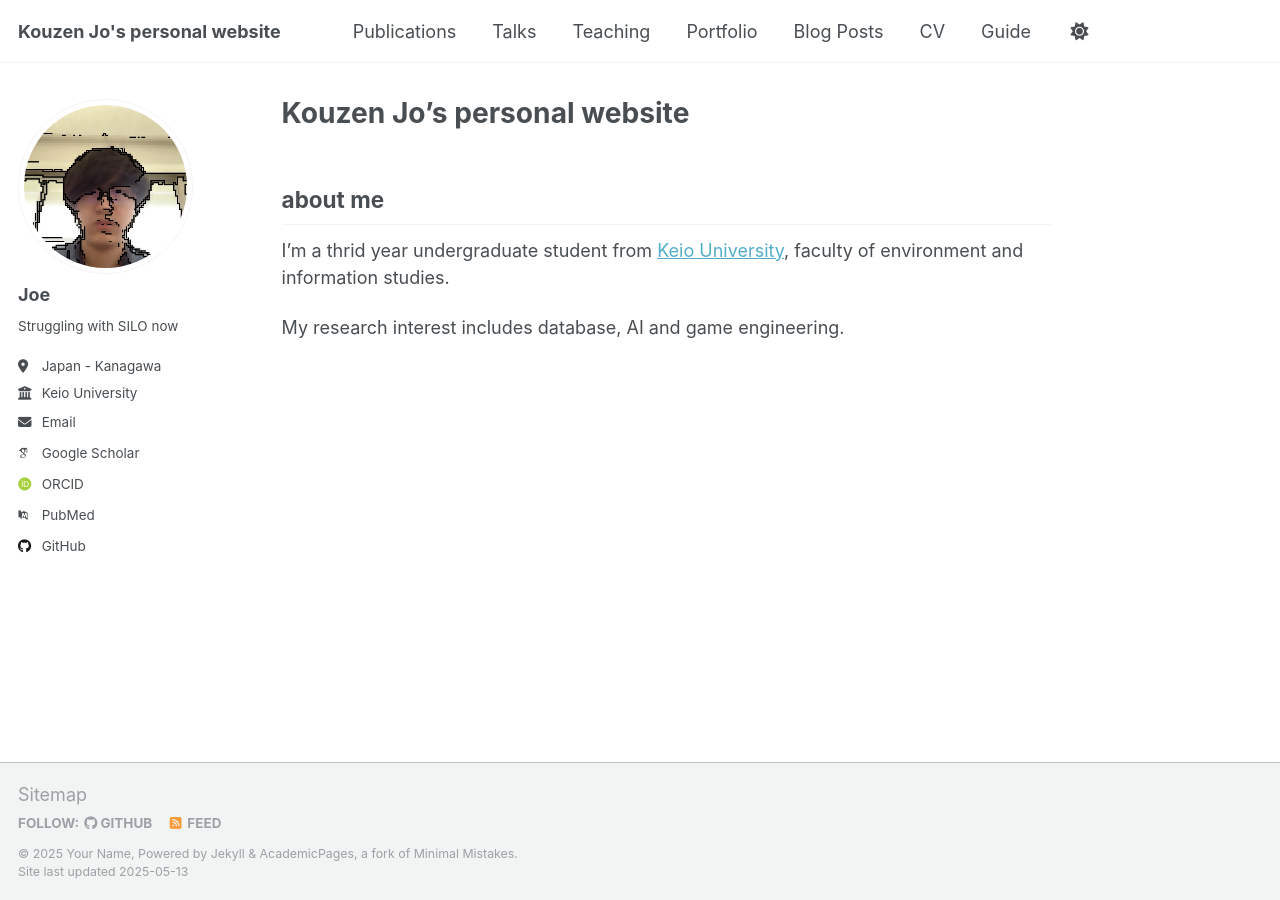
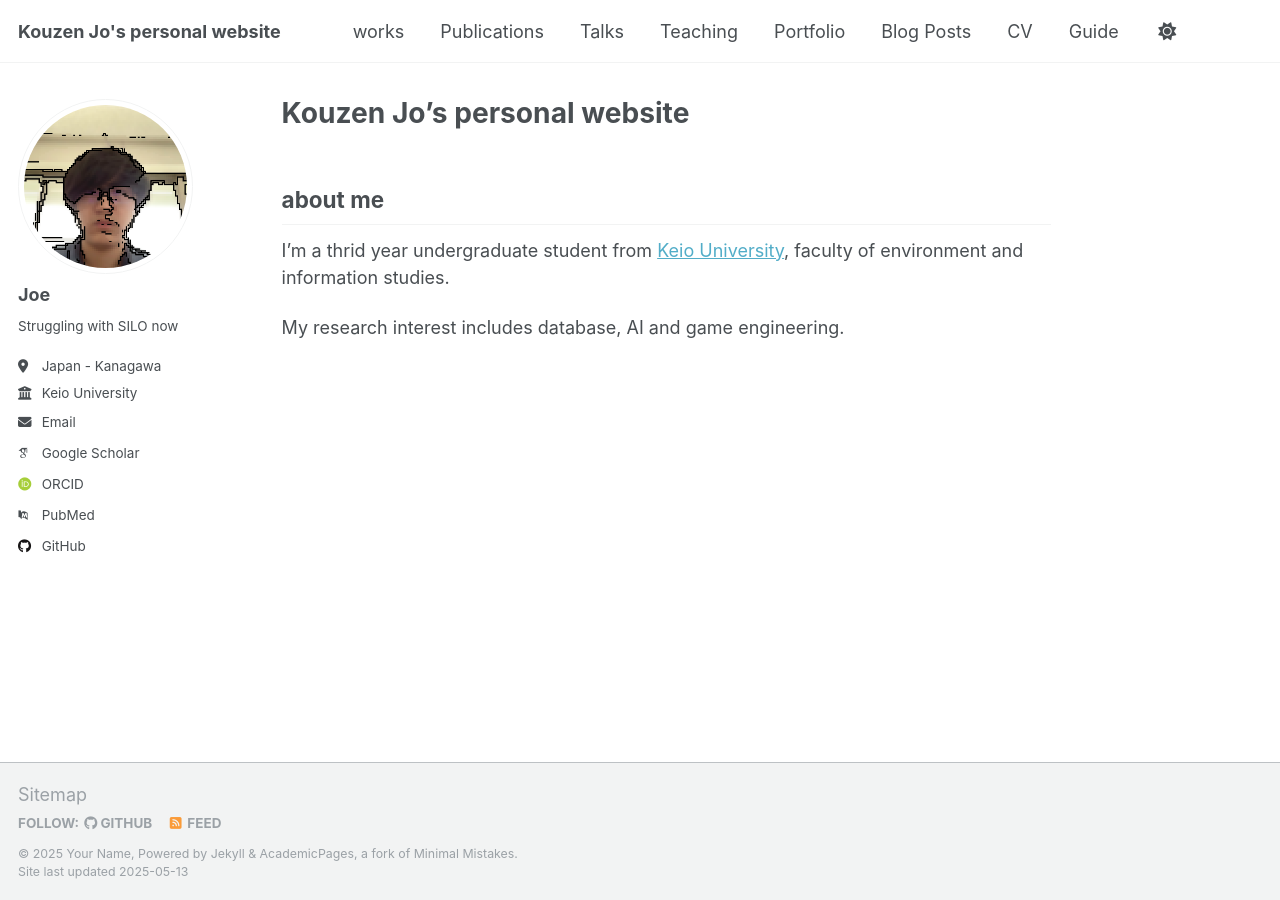
Before and after one commit to Joe-Xuu/joe-xuu.github.io, a Jekyll site: the page built from _pages/about.md, in a window 1280 px wide. Built offline with Jekyll 4.4.1, drawn with Linux system fonts in a browser that asks for light colours; some web fonts are replaced.

Commit message:
Update navigation.yml

```diff
--- a/_data/navigation.yml
+++ b/_data/navigation.yml
@@ -8,6 +8,9 @@
 #      Markdown formatted page while the second is generated using JSON.
 
 main:
+  - title: "works"
+    url: /works/
+
   - title: "Publications"
     url: /publications/
 
```
